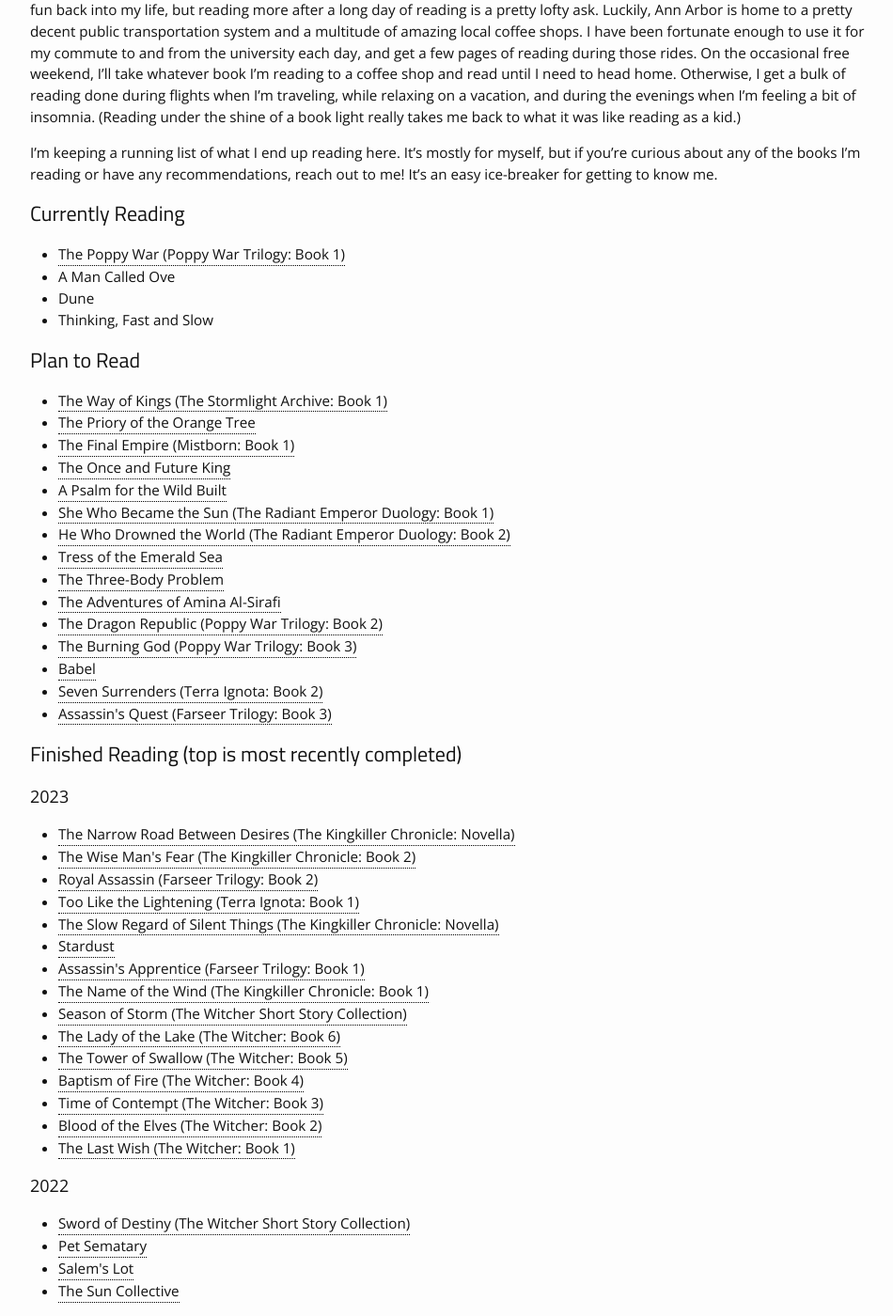
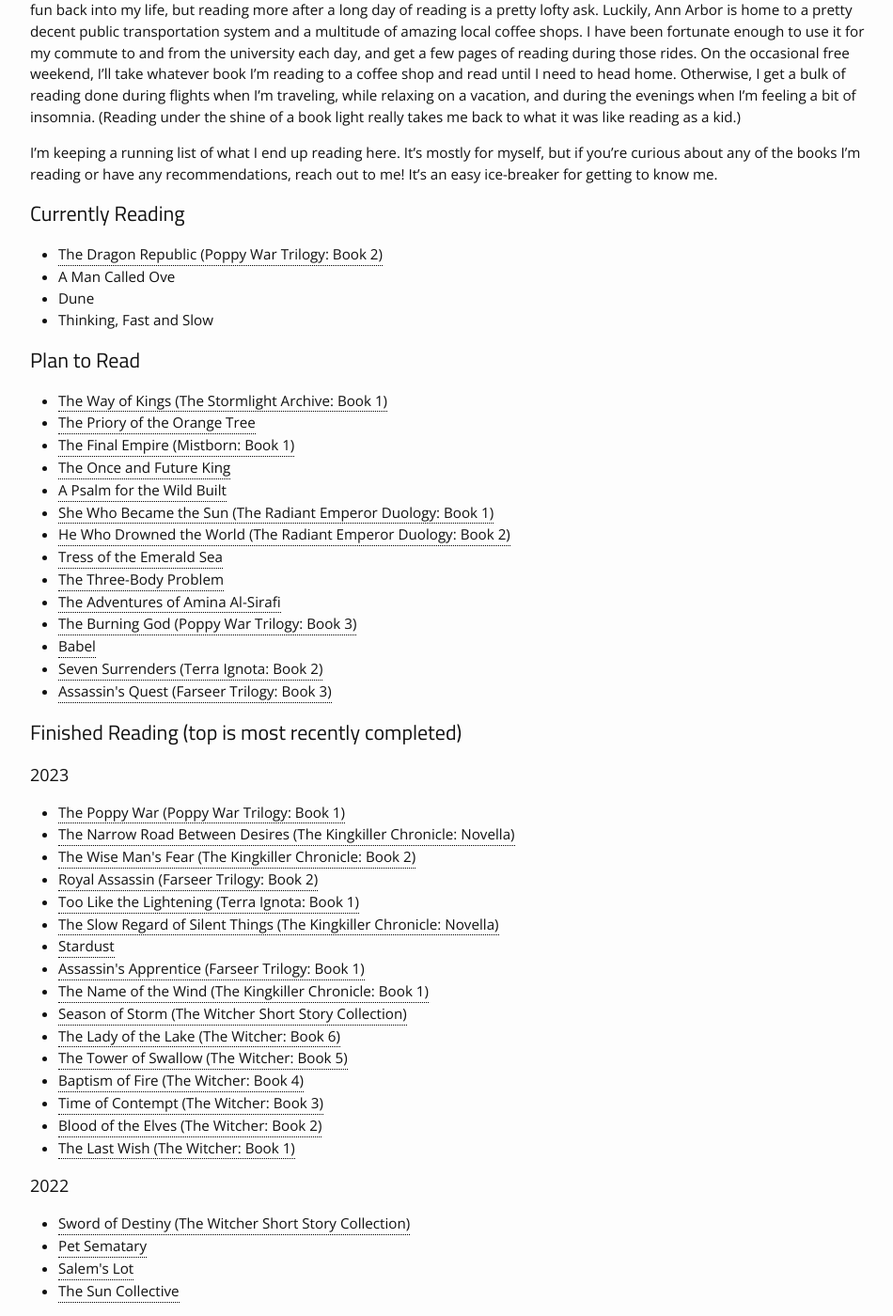
Before and after one commit to noah-curran/noah-curran.github.io, a Jekyll site: the page built from interests/reading.md, in a window 1280 px wide and 1400 px high, scrolled down 573 px. Shown: the whole window at 94% size, without its empty margins (163-1113 px from the left). Built offline with Jekyll 4.4.1, drawn with Linux system fonts in a browser that asks for light colours.

Commit message:
updated reading list

```diff
--- a/interests/reading.md
+++ b/interests/reading.md
@@ -51,7 +51,7 @@
 
 ## Currently Reading
 
-- {% include tooltip.html title="The Poppy War (Poppy War Trilogy: Book 1)" author="R. F. Kuang" %}
+- {% include tooltip.html title="The Dragon Republic (Poppy War Trilogy: Book 2)" author="R. F. Kuang" %}
 - A Man Called Ove
 - Dune
 - Thinking, Fast and Slow
@@ -68,7 +68,6 @@
 - {% include tooltip.html title="Tress of the Emerald Sea" author="Brandon Sanderson" %}
 - {% include tooltip.html title="The Three-Body Problem" author="Cinxin Liu" %}
 - {% include tooltip.html title="The Adventures of Amina Al-Sirafi" author="Shannon Chakraborty" %}
-- {% include tooltip.html title="The Dragon Republic (Poppy War Trilogy: Book 2)" author="R. F. Kuang" %}
 - {% include tooltip.html title="The Burning God (Poppy War Trilogy: Book 3)" author="R. F. Kuang" %}
 - {% include tooltip.html title="Babel" author="R. F. Kuang" %}
 - {% include tooltip.html title="Seven Surrenders (Terra Ignota: Book 2)" author="Ada Palmer" %}
@@ -78,6 +77,7 @@
 
 #### 2023
 
+- {% include tooltip.html title="The Poppy War (Poppy War Trilogy: Book 1)" author="R. F. Kuang" %}
 - {% include tooltip.html title="The Narrow Road Between Desires (The Kingkiller Chronicle: Novella)" author="Patrick Rothfuss" %}
 - {% include tooltip.html title="The Wise Man's Fear (The Kingkiller Chronicle: Book 2)" author="Patrick Rothfuss" %}
 - {% include tooltip.html title="Royal Assassin (Farseer Trilogy: Book 2)" author="Robin Hobb" %}
```
